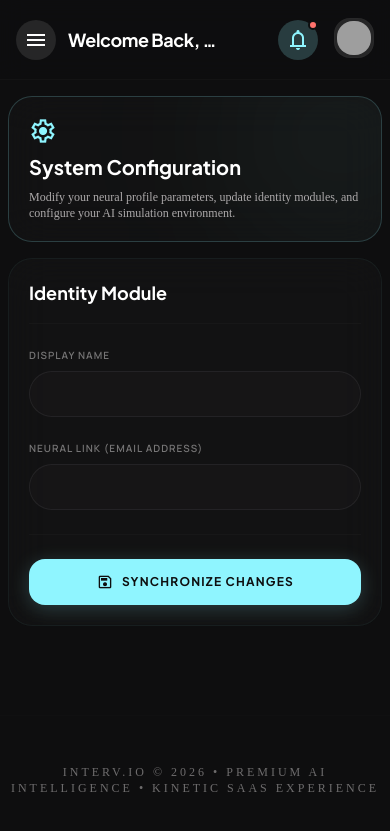
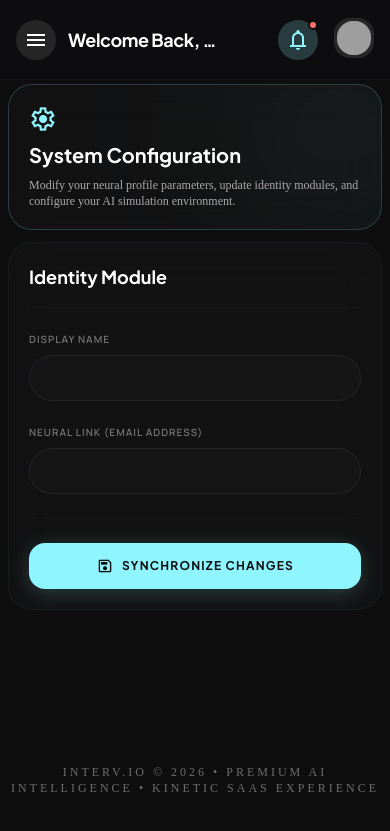
Before and after one commit to theanazz/Interv-io, a Flask app: page /settings in a window 390 px wide. Shown: the top 831 px of the page. Run offline with Flask 3, Linux system fonts and the light colour scheme; the visitor is signed in with stand-in values (Sample User, id 1); data that the repository does not hold is empty; some libraries are stand-ins or nearby versions; some web fonts are replaced; grey boxes are pictures that could not be loaded.

Commit message:
Eliminate top gap in settings for mobile screens

```diff
--- a/templates/settings.html
+++ b/templates/settings.html
@@ -3,7 +3,7 @@
 {% block title %}Settings | Interv.io{% endblock %}
 
 {% block content %}
-<section class="max-w-4xl mx-auto space-y-4 sm:space-y-6 md:space-y-8 mt-4 sm:mt-6 md:mt-12 px-2 sm:px-4 md:px-6 w-full">
+<section class="max-w-4xl mx-auto space-y-3 sm:space-y-6 md:space-y-8 mt-1 sm:mt-4 md:mt-8 px-2 sm:px-4 md:px-6 w-full">
     <!-- Settings Hero -->
     <div class="glass-panel p-5 sm:p-6 md:p-10 rounded-[1.5rem] sm:rounded-[2rem] md:rounded-[3rem] border-primary/20 relative overflow-hidden">
         <div class="relative z-10 w-full">
```
